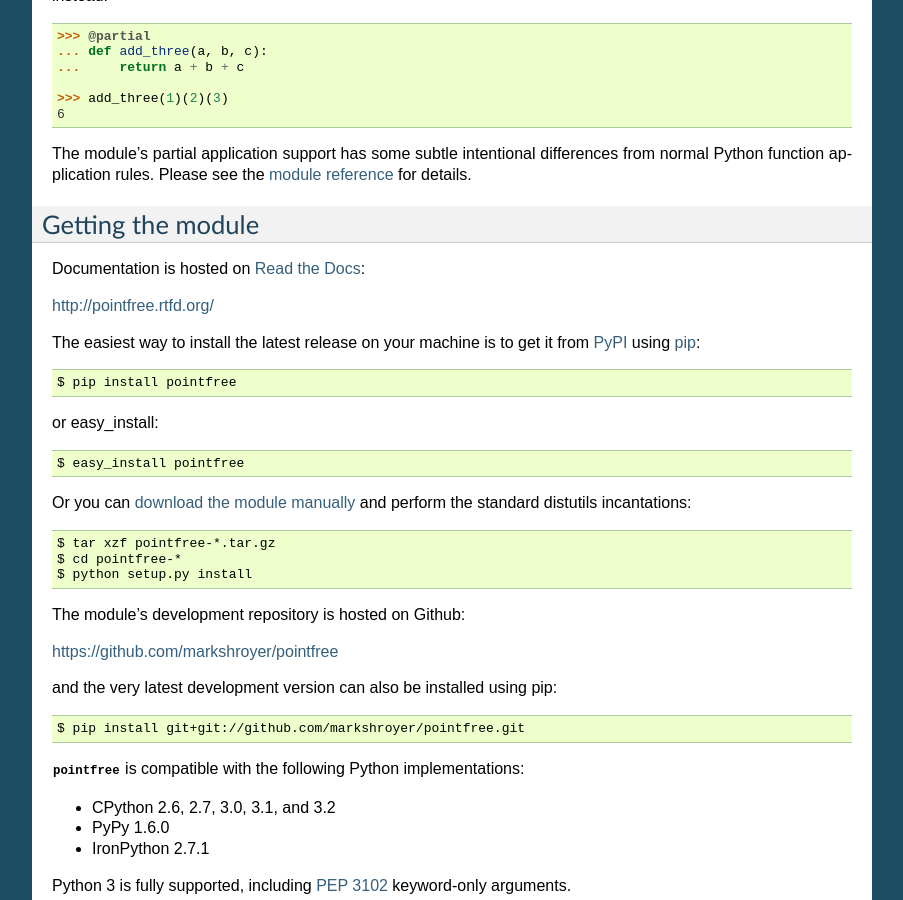
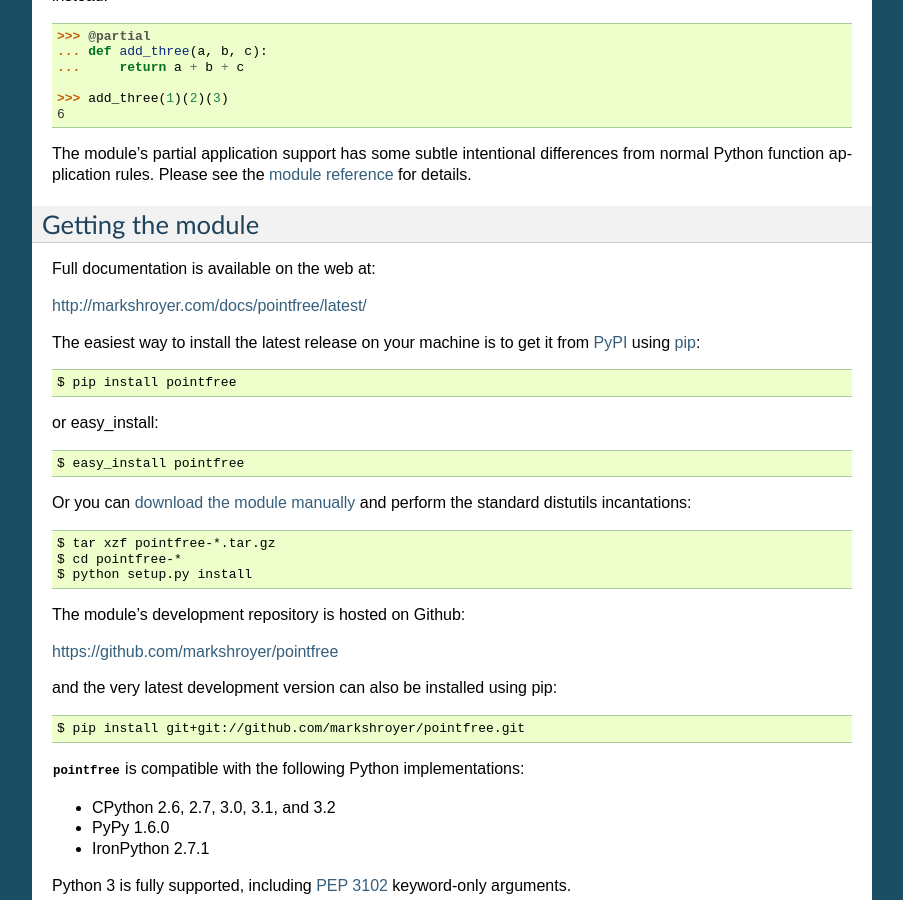
Before and after one commit to mshroyer/pointfree, a Sphinx documentation site: the page built from doc/overview.rst, in a window 1280 px wide and 900 px high, scrolled down 2094 px. Shown: the whole window, without its empty margins (198-1101 px from the left). Built offline with Sphinx 7.4.7, drawn with Linux system fonts in a browser that asks for light colours.

Commit message:
Change documentation link to markshroyer.com

```diff
--- a/README.rst
+++ b/README.rst
@@ -142,11 +142,9 @@ module reference for details.
 Getting the module
 ------------------
 
-Documentation is hosted on `Read the Docs`_:
+Full documentation is available on the web at:
 
-http://pointfree.rtfd.org/
-
-.. _`Read the Docs`: http://www.readthedocs.org/
+http://markshroyer.com/docs/pointfree/latest/
 
 The easiest way to install the latest release on your machine is to get it
 from PyPI_ using pip_::
--- a/doc/overview.rst
+++ b/doc/overview.rst
@@ -148,11 +148,9 @@ differences from normal Python function application rules.  Please see the
 Getting the module
 ------------------
 
-Documentation is hosted on `Read the Docs`_:
+Full documentation is available on the web at:
 
-http://pointfree.rtfd.org/
-
-.. _`Read the Docs`: http://www.readthedocs.org/
+http://markshroyer.com/docs/pointfree/latest/
 
 The easiest way to install the latest release on your machine is to get it
 from PyPI_ using pip_::
--- a/pointfree.py
+++ b/pointfree.py
@@ -1,7 +1,7 @@
 """
 Pythonic pointfree programming.
 
-* Full documentation: http://pointfree.rtfd.org/
+* Full documentation: http://markshroyer.com/docs/pointfree/latest/
 * Project page: https://github.com/markshroyer/pointfree
 
 
```
